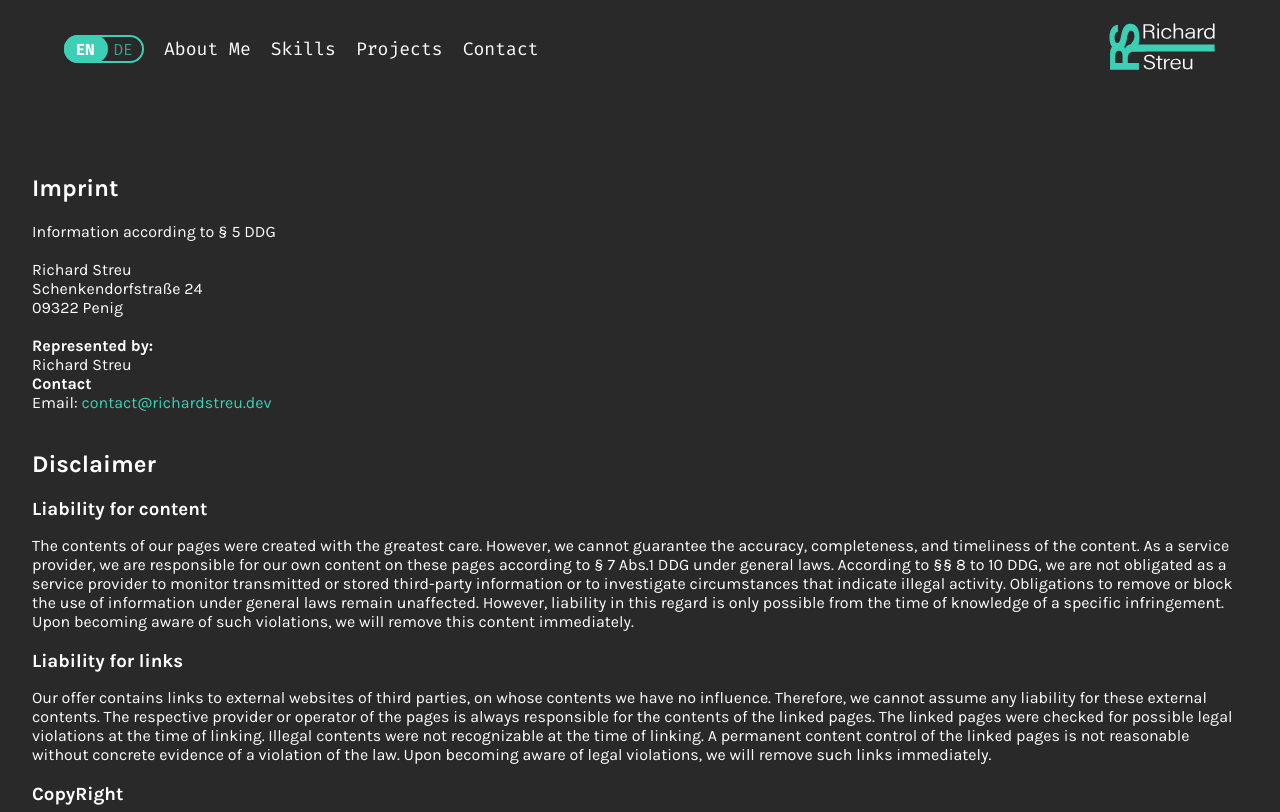
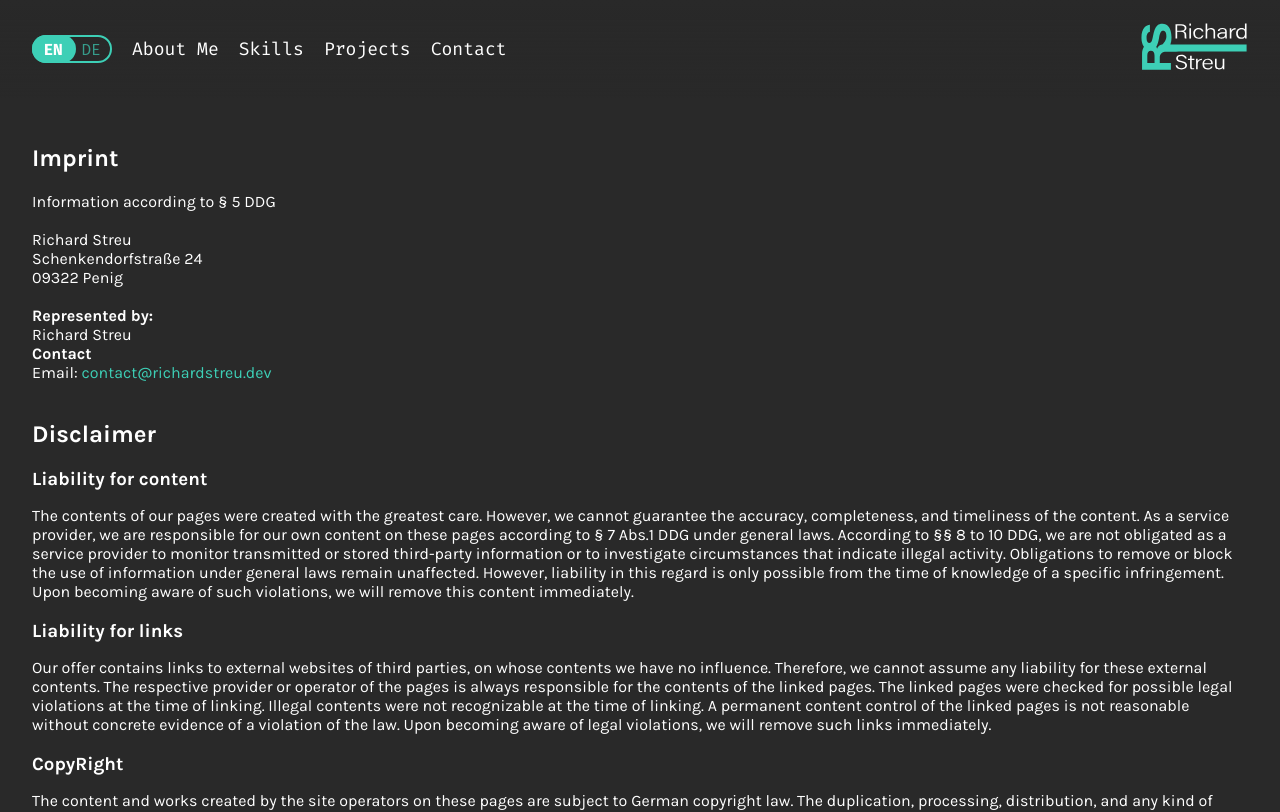
Before and after one commit to RichardStreu/portfolioAngular, an Angular app: page /imprint in a window 1280 px wide. Shown: the top 812 px of the page. Built offline with nearby package versions, Linux system fonts and the light colour scheme.

Commit message:
style: fix header positioning and update imprint layout for improved visibility

```diff
--- a/src/app/imprint/imprint.component.html
+++ b/src/app/imprint/imprint.component.html
@@ -1,6 +1,7 @@
 <main id="imprint" class="imprint">
+  <app-header class="header"></app-header>
   <div class="contentWrapper">
-    <app-header></app-header>
+
     <h2 class="imprintHeadline">{{ imprintText }}</h2>
     <p>{{ informationText }}</p>
     <br />
--- a/src/app/imprint/imprint.component.scss
+++ b/src/app/imprint/imprint.component.scss
@@ -2,10 +2,19 @@
 
 .imprint {
   min-height: calc(100vh - 194px);
-  padding-bottom: 144px;
 
+  .header {
+    position: fixed;
+    width: 100%;
+    z-index: 1000;
+    margin-left: auto;
+    margin-right: auto;
+    padding: 0;
+  }
+
+  .contentWrapper {
     .imprintHeadline {
-    padding-top: 76px;
+      padding-top: 144px;
     }
 
     .link {
@@ -27,3 +36,4 @@
       padding-bottom: 1rem;
     }
   }
+}
```
Lines whose indentation alone changed are shown as unchanged.
